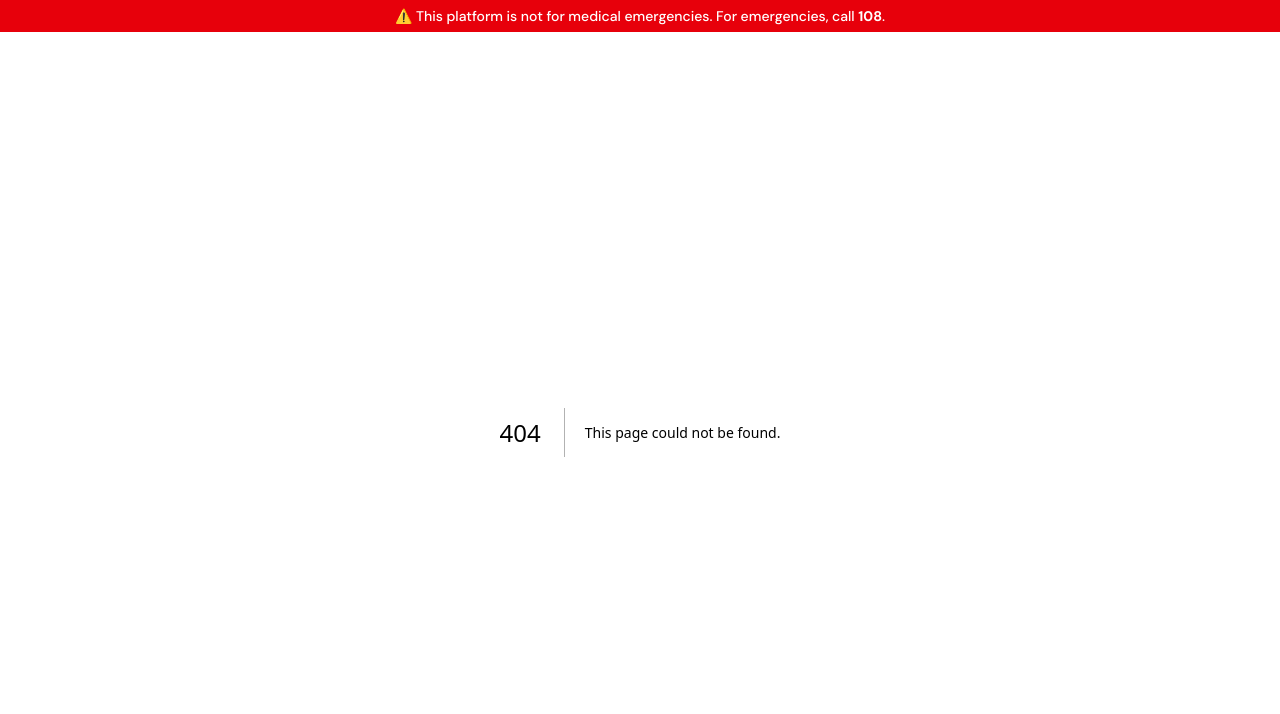
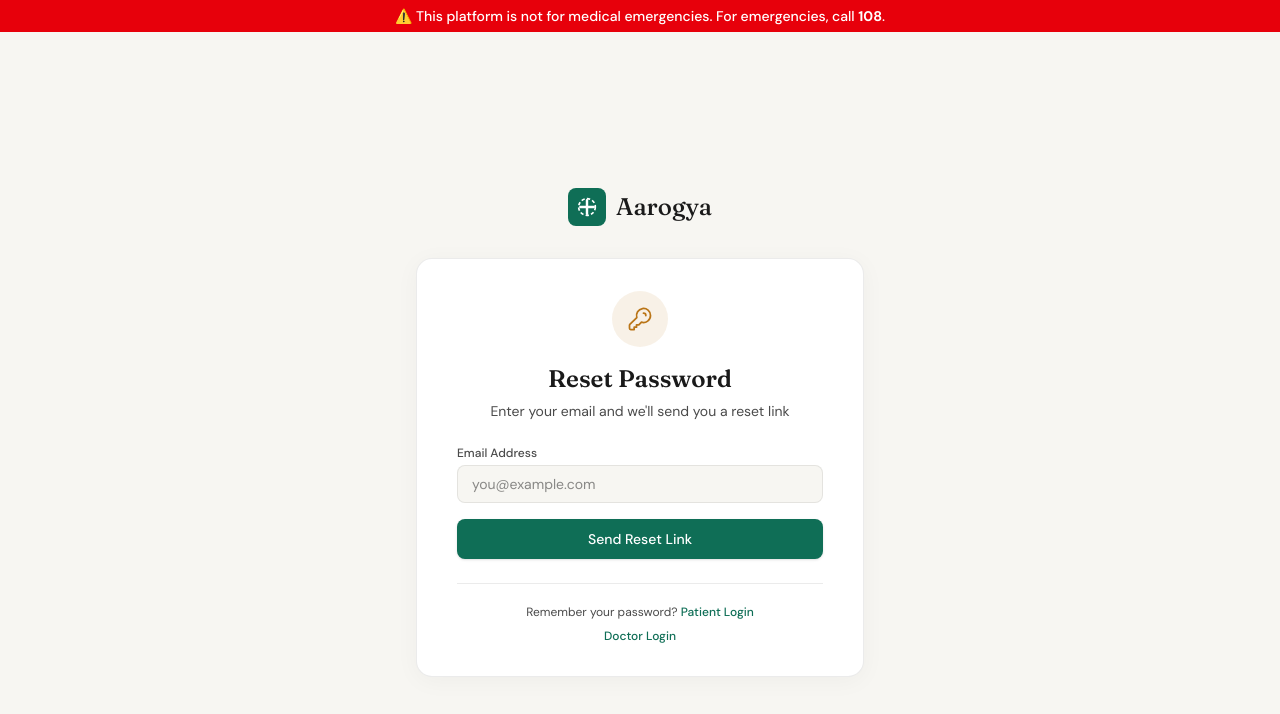
Before and after one commit to Vermaa-adi/Aarogya, a Next.js app in the folder apps/web/: page /auth/forgot-password in a window 1280 px wide. Before the commit this address had no page. Shown: the top 714 px of the page. Built offline with nearby package versions, Linux system fonts and the light colour scheme; no server answers.

Commit message:
feat(auth): add forgot password page
- Email input with Zod validation
- Sends reset link via Supabase Auth
- Generic success message to prevent email enumeration
- Links back to both patient and doctor login

```diff
--- /dev/null
+++ b/apps/web/src/app/auth/forgot-password/actions.ts
@@ -0,0 +1,46 @@
+"use server";
+
+import { createClient } from "@/lib/supabase/server";
+import { z } from "zod";
+
+const forgotPasswordSchema = z.object({
+  email: z.string().email("Please enter a valid email"),
+});
+
+export async function requestPasswordReset(
+  prevState: unknown,
+  formData: FormData
+) {
+  const email = formData.get("email") as string;
+
+  const result = forgotPasswordSchema.safeParse({ email });
+  if (!result.success) {
+    return {
+      success: false,
+      errors: { email: result.error.flatten().fieldErrors.email?.[0] },
+    };
+  }
+
+  const supabase = await createClient();
+  if (!supabase) {
+    return { success: false, message: "Service not configured." };
+  }
+
+  const { error } = await supabase.auth.resetPasswordForEmail(
+    result.data.email,
+    {
+      redirectTo: `${process.env.NEXT_PUBLIC_SITE_URL || "http://localhost:3000"}/auth/reset-password`,
+    }
+  );
+
+  if (error) {
+    return { success: false, message: error.message };
+  }
+
+  // Always return success to prevent email enumeration
+  return {
+    success: true,
+    message:
+      "If an account exists with that email, you will receive a password reset link shortly.",
+  };
+}
--- /dev/null
+++ b/apps/web/src/app/auth/forgot-password/page.tsx
@@ -0,0 +1,98 @@
+"use client";
+
+import { useActionState } from "react";
+import Link from "next/link";
+import { requestPasswordReset } from "./actions";
+
+export default function ForgotPasswordPage() {
+  const [state, formAction, isPending] = useActionState(
+    requestPasswordReset,
+    null
+  );
+
+  return (
+    <div>
+      <div className="text-center mb-6">
+        <div className="mx-auto w-14 h-14 bg-amber/10 rounded-full flex items-center justify-center mb-4">
+          <svg className="w-7 h-7 text-amber" fill="none" viewBox="0 0 24 24" stroke="currentColor">
+            <path strokeLinecap="round" strokeLinejoin="round" strokeWidth={1.5} d="M15 7a2 2 0 012 2m4 0a6 6 0 01-7.743 5.743L11 17H9v2H7v2H4a1 1 0 01-1-1v-2.586a1 1 0 01.293-.707l5.964-5.964A6 6 0 1121 9z" />
+          </svg>
+        </div>
+        <h2 className="font-serif text-2xl font-semibold text-ink">
+          Reset Password
+        </h2>
+        <p className="text-sm text-ink-mid mt-1.5">
+          Enter your email and we&apos;ll send you a reset link
+        </p>
+      </div>
+
+      <form action={formAction} className="space-y-4">
+        {/* Success message */}
+        {state?.success && state.message && (
+          <div className="bg-green-50 border border-green-200 text-green-700 text-sm px-4 py-3 rounded-lg">
+            {state.message}
+          </div>
+        )}
+
+        {/* Error message */}
+        {state && !state.success && state.message && (
+          <div className="bg-red-50 border border-red-200 text-red-700 text-sm px-4 py-3 rounded-lg">
+            {state.message}
+          </div>
+        )}
+
+        {/* Email */}
+        <div>
+          <label htmlFor="email" className="block text-xs font-medium text-ink-mid mb-1">
+            Email Address
+          </label>
+          <input
+            id="email"
+            name="email"
+            type="email"
+            required
+            placeholder="you@example.com"
+            className="w-full px-3.5 py-2 border border-border rounded-lg text-sm text-ink bg-off-white outline-none focus:border-teal transition-all"
+          />
+          {state?.errors?.email && (
+            <p className="text-xs text-red-600 mt-1">{state.errors.email}</p>
+          )}
+        </div>
+
+        {/* Submit */}
+        <button
+          type="submit"
+          disabled={isPending}
+          className="w-full py-2.5 px-4 bg-teal hover:bg-teal-dark disabled:bg-teal-mid/50 text-white font-medium text-sm rounded-lg shadow-sm focus:outline-none focus:ring-2 focus:ring-offset-2 focus:ring-teal transition-colors duration-150 flex items-center justify-center gap-2 cursor-pointer"
+        >
+          {isPending ? (
+            <>
+              <svg className="animate-spin h-4 w-4 text-white" fill="none" viewBox="0 0 24 24">
+                <circle className="opacity-25" cx="12" cy="12" r="10" stroke="currentColor" strokeWidth="4" />
+                <path className="opacity-75" fill="currentColor" d="M4 12a8 8 0 018-8V0C5.373 0 0 5.373 0 12h4zm2 5.291A7.962 7.962 0 014 12H0c0 3.042 1.135 5.824 3 7.938l3-2.647z" />
+              </svg>
+              Sending...
+            </>
+          ) : (
+            "Send Reset Link"
+          )}
+        </button>
+      </form>
+
+      {/* Back links */}
+      <div className="mt-6 pt-5 border-t border-border text-center space-y-2">
+        <p className="text-xs text-ink-mid">
+          Remember your password?{" "}
+          <Link href="/auth/login" className="font-medium text-teal hover:underline no-underline">
+            Patient Login
+          </Link>
+        </p>
+        <p className="text-xs text-ink-mid">
+          <Link href="/auth/doctor/login" className="font-medium text-teal hover:underline no-underline">
+            Doctor Login
+          </Link>
+        </p>
+      </div>
+    </div>
+  );
+}
```
